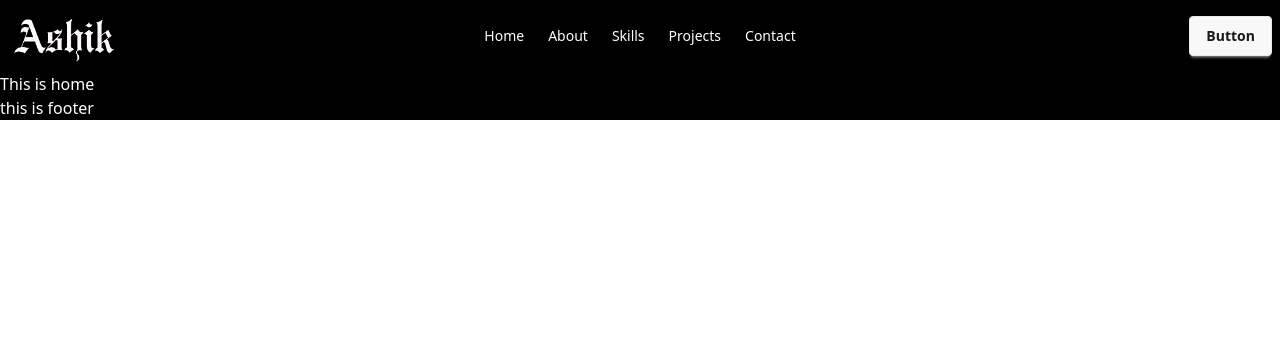
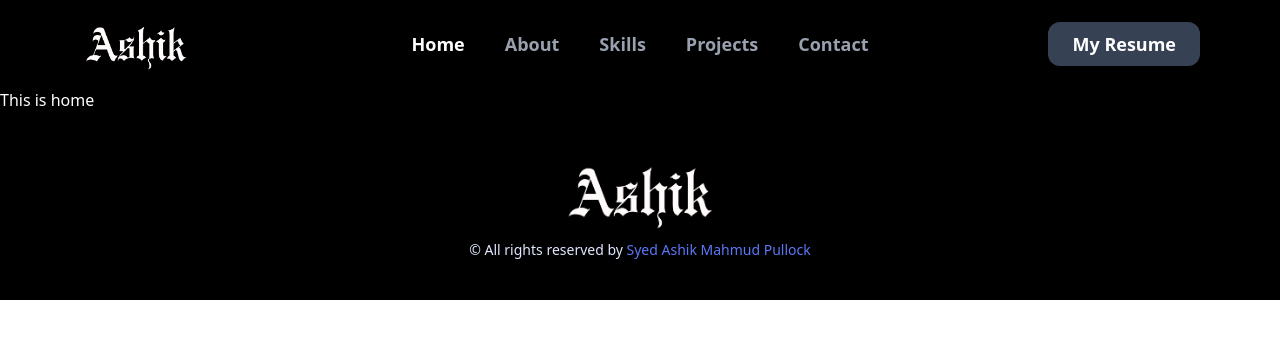
Before and after one commit to Pullock4981/my_Portfolio_v-1, a React (Vite) app: page / in a window 1280 px wide. Shown: the top 338 px of the page. Built offline with nearby package versions, Linux system fonts and the light colour scheme.

Commit message:
add footer and navbar

```diff
--- a/src/Shared/Footer.jsx
+++ b/src/Shared/Footer.jsx
@@ -1,12 +1,17 @@
 import React from 'react';
+import logo from '../assets/logo.png'
 
 const Footer = () => {
     return (
-        <div>
-            <h1>
-                this is footer
-            </h1>
-        </div>
+        <footer className="footer footer-horizontal footer-center bg-black text-primary-content p-10">
+            <aside>
+                <img
+                    className='h-20'
+                    src={logo} alt="" />
+
+                <p>© All rights reserved by <span className='text-[#5B78F6]'>Syed Ashik Mahmud Pullock</span></p>
+            </aside>
+        </footer>
     );
 };
 
--- a/src/Shared/NavBar.jsx
+++ b/src/Shared/NavBar.jsx
@@ -1,18 +1,21 @@
 import React from 'react';
 import logo from "../assets/logo.png"
 import { Link, NavLink } from 'react-router';
+import './Navbar.css';
 
 const NavBar = () => {
     // navLinks
     const navLinks = <>
-        <li><NavLink to="/">Home</NavLink></li>
-        <li><NavLink to="/about">About</NavLink></li>
-        <li><NavLink to="/skills">Skills</NavLink></li>
-        <li><NavLink to="/projects">Projects</NavLink></li>
-        <li><NavLink to="/contact">Contact</NavLink></li>
+        <div className='flex md:flex-row flex-col gap-4 text-lg font-bold'>
+            <li className='text-gray-400 hover:text-white'><NavLink to="/">Home</NavLink></li>
+            <li className='text-gray-400 hover:text-white'><NavLink to="/about">About</NavLink></li>
+            <li className='text-gray-400 hover:text-white'><NavLink to="/skills">Skills</NavLink></li>
+            <li className='text-gray-400 hover:text-white'><NavLink to="/projects">Projects</NavLink></li>
+            <li className='text-gray-400 hover:text-white'><NavLink to="/contact">Contact</NavLink></li>
+        </div>
     </>
     return (
-        <div className="navbar bg-black text-white max-w-7xl mx-auto shadow-sm">
+        <div className="navbar bg-black text-white max-w-7xl mx-auto md:px-20 py-4 shadow-sm">
             <div className="navbar-start">
                 <div className="dropdown">
                     <div tabIndex={0} role="button" className="btn btn-ghost lg:hidden">
@@ -27,7 +30,7 @@ const NavBar = () => {
                     </ul>
                 </div>
 
-                <Link>
+                <Link to="/">
                     <img className='w-28' src={logo} alt="" />
                 </Link>
 
@@ -40,7 +43,12 @@ const NavBar = () => {
                 </ul>
             </div>
             <div className="navbar-end">
-                <a className="btn">Button</a>
+                <a
+                    target='_blank'
+                    href='https://drive.google.com/file/d/1xozYHydK6FAVCWWyRFwK7ie0O0Vu9i37/view?usp=drive_link'
+                    className="bg-gray-700 text-white text-lg font-bold border-0 rounded-xl px-6 py-2 cursor-pointer hover:bg-white hover:text-black">
+                    My Resume
+                </a>
             </div>
         </div>
     );
--- /dev/null
+++ b/src/Shared/Navbar.css
@@ -0,0 +1,3 @@
+a.active {
+    color: white;
+}
```
